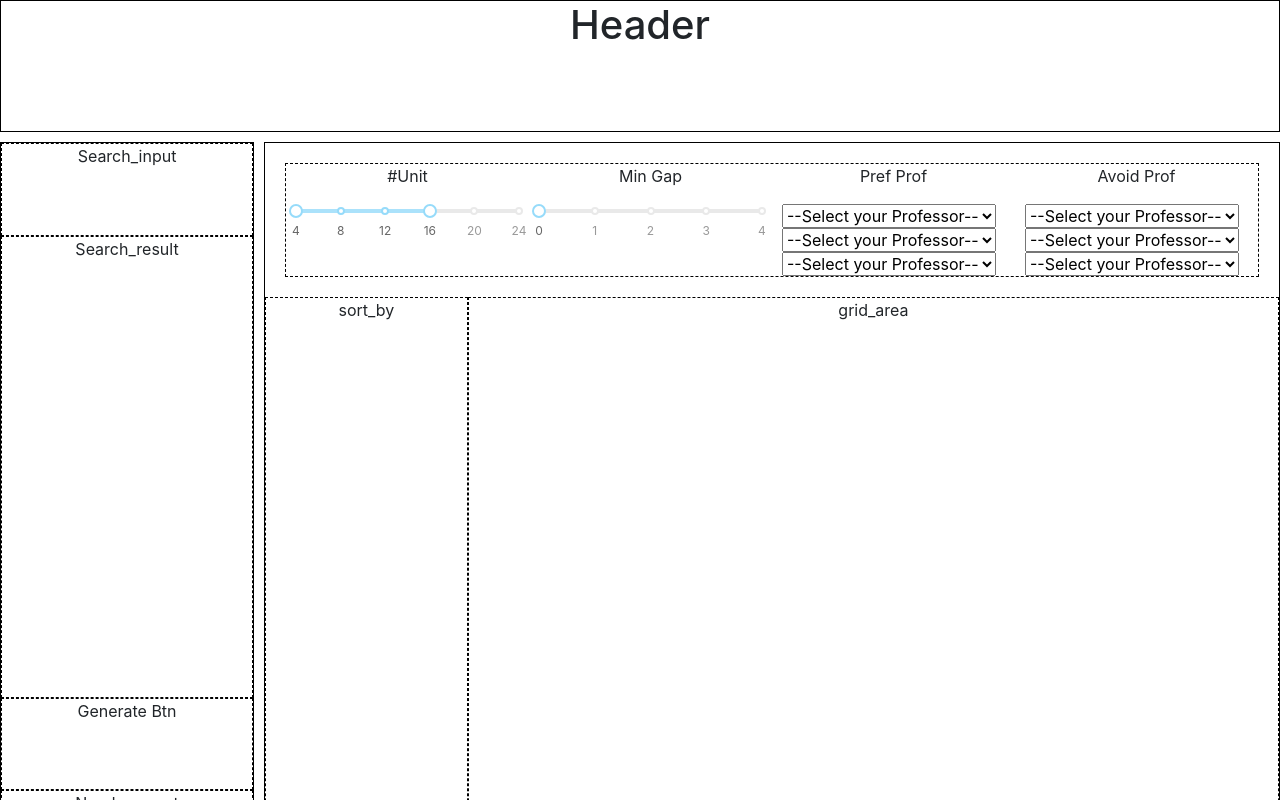
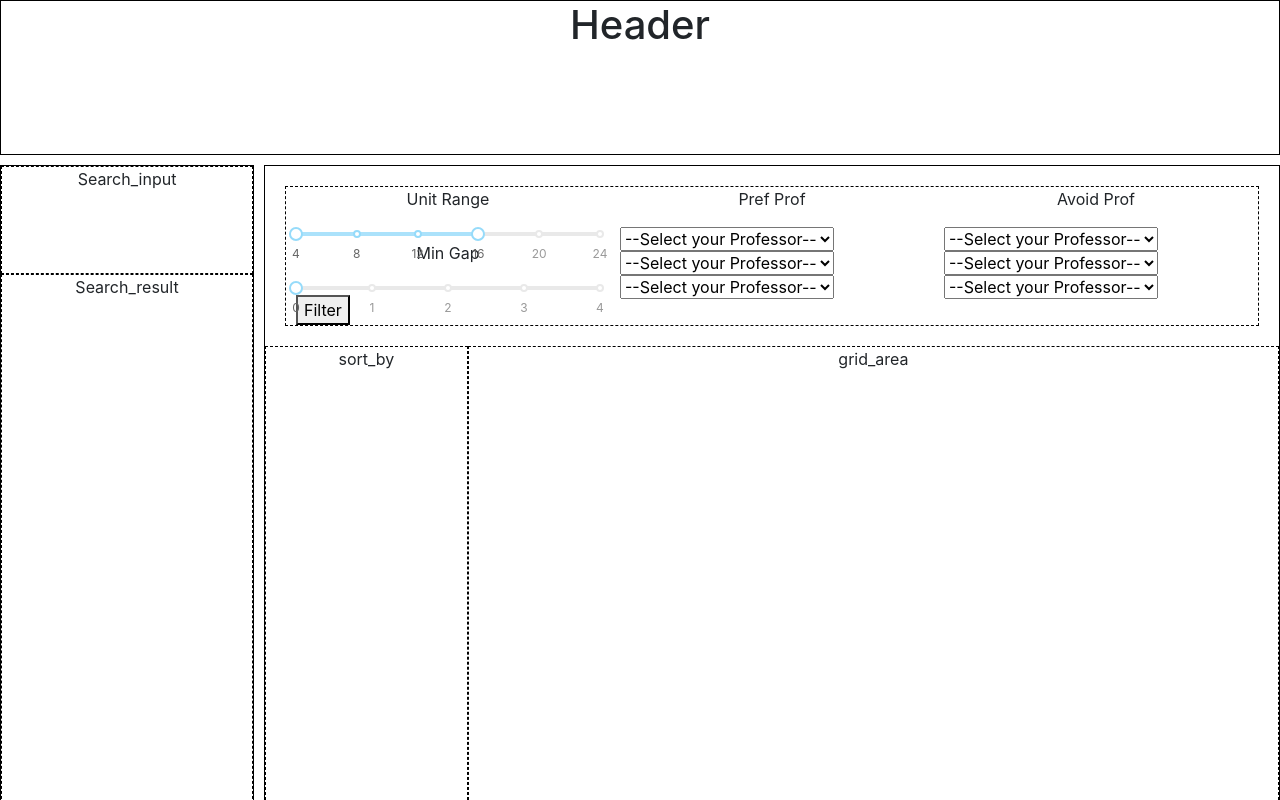
Before and after one commit to kaylynhan/asapp, a React (Create React App) app in the folder client/: page / in a window 1280 px wide. Shown: the top 800 px of the page. Built offline with nearby package versions, Linux system fonts and the light colour scheme.

Commit message:
started filtering

```diff
--- a/client/src/components/HomePage.js
+++ b/client/src/components/HomePage.js
@@ -6,7 +6,39 @@ import 'rc-slider/assets/index.css';
 import GapSlider from './GapSlider.js';
 import ProfDropdown from './ProfDropdown.js';
 import Grid from "./Grid.js"
+import ScheduleManager from "./ScheduleManager";
 
+
+let sample_schedules = [
+    {
+        'label': "A 6 unit schedule",
+        'footnotes': "I want this schedule",
+        'sections': [
+            {
+                'course_name': 'CSE 110',
+                'section_id': 'asdf'
+            },
+            {
+                'course_name': 'CSE 15L',
+                'section_id': 'asdf'
+            }
+        ]
+    },
+    {
+        'label': "An 8 unit schedule",
+        'footnotes': "I want this schedule",
+        'sections': [
+            {
+                'course_name': 'CSE 110',
+                'section_id': 'asdf'
+            },
+            {
+                'course_name': 'CSE 110',
+                'section_id': 'asdf'
+            }
+        ]
+    }
+]
 
 class HomePage extends React.Component {
     render() {
@@ -33,10 +65,7 @@ class HomePage extends React.Component {
                     <div id="schedule_area">
                         <div id="preferences">
                             <div id="unitPref">
-                                <UnitSlider />
-                            </div>
-                            <div id="minGap">
-                                <GapSlider />
+                                <ScheduleManager schedules={sample_schedules}></ScheduleManager>
                             </div>
                             <div id="profPref">
                                 <ProfDropdown title="Pref Prof" />
--- /dev/null
+++ b/client/src/components/ScheduleManager.js
@@ -0,0 +1,62 @@
+import React from 'react';
+import GapSlider from "./GapSlider";
+import {UnitSlider, DEFAULT_MIN_UNITS, DEFAULT_MAX_UNITS } from "./UnitSlider";
+import axios from "axios";
+
+class ScheduleManager extends React.Component {
+
+    // props is a object containing several schedules
+    constructor(props) {
+        super(props);
+        this.state = {
+            minUnits: DEFAULT_MIN_UNITS,
+            maxUnits: DEFAULT_MAX_UNITS
+        };
+    }
+
+    // prints an array of schedules that match the given filters
+    filterOutSchedules = () => {
+        let kept_schedules = [];
+
+        let self = this;
+
+        // Hardcoded numbers for filtering out units
+        let course_unit = {
+            'CSE 110': 4,
+            'CSE 15L': 2
+        };
+
+        this.props.schedules.forEach(function(schedule, schedule_index) {
+            let total_units = 0;
+            schedule['sections'].forEach(function(course, course_index) {
+                // let a = axios.get("http://localhost:4000/course/overviews")
+                //     .then(res => console.log(res.data))
+                //     .catch(err => console.log(err));
+                total_units += course_unit[course['course_name']];
+            });
+
+            if (total_units >= self.state.minUnits && total_units <= self.state.maxUnits) {
+                kept_schedules.push(schedule);
+            }
+        });
+        console.log(kept_schedules);
+    };
+
+    handleUnitSliderChange = (value) => {
+        this.setState({minUnits: value[0]});
+        this.setState({maxUnits: value[1]});
+        console.log("Updated min/max units in ScheduleManager");
+    };
+
+    render() {
+        return(
+            <div>
+                <UnitSlider onChange={this.handleUnitSliderChange} />
+                <GapSlider />
+                <button onClick={this.filterOutSchedules}>Filter</button>
+            </div>
+        )
+    }
+}
+
+export default ScheduleManager;
--- a/client/src/components/UnitSlider.js
+++ b/client/src/components/UnitSlider.js
@@ -9,17 +9,24 @@ const createSliderWithTooltip = Slider.createSliderWithTooltip;
 const Range = createSliderWithTooltip(Slider.Range);
 const Handle = Slider.Handle;
 
-class UnitSlider extends React.Component {
+export const DEFAULT_MIN_UNITS = 4;
+export const DEFAULT_MAX_UNITS = 16;
+
+export class UnitSlider extends React.Component {
     constructor(props) {
         super(props);
         this.handle = this.handle.bind(this);
         this.log = this.log.bind(this);
+        this.state = {};
     }
 
     log = (value) => {
         console.log(value);
+    };
+
+    onChange() {
+        console.log("onChange");
     }
-
 
     handle = (props) => {
 
@@ -54,8 +61,8 @@ class UnitSlider extends React.Component {
         }
         return (
             <div style={{ width: "100%" }}>
-        <p> #Unit </p>
-        <Range marks={marks} onChange={log} min={4} max={24} defaultValue={[4, 16]} tipFormatter={value => `${value}`} />
+                <p>Unit Range</p>
+                <Range marks={marks} onChange={this.props.onChange} min={4} max={24} defaultValue={[DEFAULT_MIN_UNITS, DEFAULT_MAX_UNITS]} tipFormatter={value => `${value}`} />
             </div>
         )
     }
```
Also changed, not shown: client/package.json (+6 -1 lines). Lines whose indentation alone changed are shown as unchanged.
